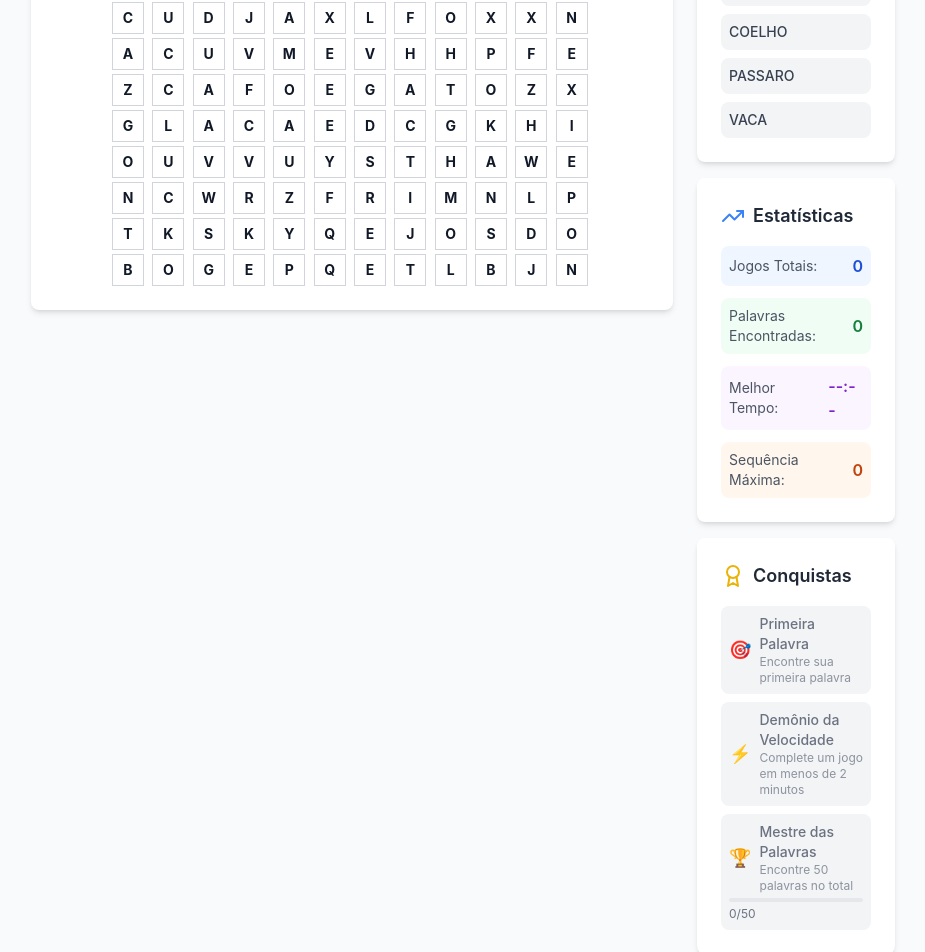
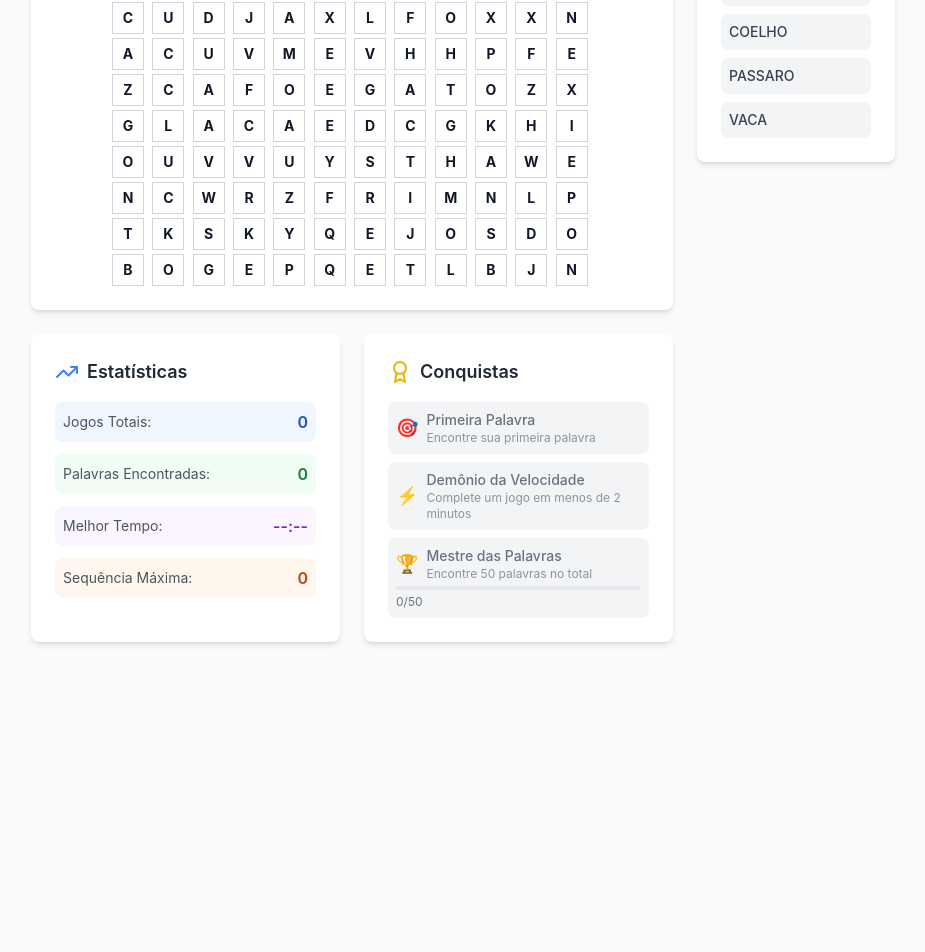
Before and after one commit to gus-gslab/gslgamezone, a React (Vite) app: page /caca-palavras in a window 1280 px wide. Shown: the part 502-1454 px from the top of the page, without its empty margins (177-1102 px from the left). After the commit the page ends 1160 px from the top, so only its background shows below. Built offline with nearby package versions, Linux system fonts and the light colour scheme.

Commit message:
feat: improve game layout and translations, fix language selector, remove dark mode from setup and game pages

```diff
--- a/src/components/WordSearchGame.tsx
+++ b/src/components/WordSearchGame.tsx
@@ -248,7 +248,14 @@ const UI_TRANSLATIONS = {
     gridSizes: { small: 'Pequeno (10x12)', medium: 'Médio (12x15)', large: 'Grande (14x18)' },
     wordDifficulties: { easy: 'Fácil', medium: 'Médio', hard: 'Difícil' },
     wordDifficultyDescriptions: { easy: 'Palavras simples e comuns', medium: 'Palavras de complexidade moderada', hard: 'Palavras complexas e longas' },
-    categories: { animals: 'Animais', colors: 'Cores', foods: 'Comidas', technology: 'Tecnologia', professions: 'Profissões', sports: 'Esportes', music: 'Música', nature: 'Natureza' }
+    categories: { animals: 'Animais', colors: 'Cores', foods: 'Comidas', technology: 'Tecnologia', professions: 'Profissões', sports: 'Esportes', music: 'Música', nature: 'Natureza' },
+    statistics: 'Estatísticas',
+    achievements: 'Conquistas',
+    totalGames: 'Jogos Totais',
+    wordsFound: 'Palavras Encontradas',
+    bestTime: 'Melhor Tempo',
+    maxStreak: 'Sequência Máxima',
+    moreAchievements: 'mais conquistas'
   },
   en: {
     title: 'Word Search',
@@ -268,7 +275,14 @@ const UI_TRANSLATIONS = {
     gridSizes: { small: 'Small (10x12)', medium: 'Medium (12x15)', large: 'Large (14x18)' },
     wordDifficulties: { easy: 'Easy', medium: 'Medium', hard: 'Hard' },
     wordDifficultyDescriptions: { easy: 'Simple and common words', medium: 'Moderate complexity words', hard: 'Complex and long words' },
-    categories: { animals: 'Animals', colors: 'Colors', foods: 'Foods', technology: 'Technology', professions: 'Professions', sports: 'Sports', music: 'Music', nature: 'Nature' }
+    categories: { animals: 'Animals', colors: 'Colors', foods: 'Foods', technology: 'Technology', professions: 'Professions', sports: 'Sports', music: 'Music', nature: 'Nature' },
+    statistics: 'Statistics',
+    achievements: 'Achievements',
+    totalGames: 'Total Games',
+    wordsFound: 'Words Found',
+    bestTime: 'Best Time',
+    maxStreak: 'Max Streak',
+    moreAchievements: 'more achievements'
   },
   es: {
     title: 'Sopa de Letras',
@@ -288,7 +302,14 @@ const UI_TRANSLATIONS = {
     gridSizes: { small: 'Pequeño (10x12)', medium: 'Mediano (12x15)', large: 'Grande (14x18)' },
     wordDifficulties: { easy: 'Fácil', medium: 'Medio', hard: 'Difícil' },
     wordDifficultyDescriptions: { easy: 'Palavras simples y comunes', medium: 'Palavras de complejidad moderada', hard: 'Palavras complejas y largas' },
-    categories: { animals: 'Animales', colors: 'Colores', foods: 'Comidas', technology: 'Tecnología', professions: 'Profesiones', sports: 'Deportes', music: 'Música', nature: 'Naturaleza' }
+    categories: { animals: 'Animales', colors: 'Colores', foods: 'Comidas', technology: 'Tecnología', professions: 'Profesiones', sports: 'Deportes', music: 'Música', nature: 'Naturaleza' },
+    statistics: 'Estadísticas',
+    achievements: 'Logros',
+    totalGames: 'Juegos Totales',
+    wordsFound: 'Palabras Encontradas',
+    bestTime: 'Mejor Tiempo',
+    maxStreak: 'Secuencia Máxima',
+    moreAchievements: 'más logros'
   }
 };
 
@@ -1364,6 +1385,99 @@ const WordSearchGame: React.FC = () => {
               )}
             </div>
           </motion.div>
+
+          {/* Estatísticas e Conquistas - Desktop (abaixo do grid) */}
+          <div className="hidden xl:grid xl:grid-cols-2 gap-6 mt-6">
+            {/* Estatísticas */}
+            <motion.div
+              className="card"
+              initial={{ opacity: 0, y: 20 }}
+              animate={{ opacity: 1, y: 0 }}
+              transition={{ duration: 0.5, delay: 0.4 }}
+            >
+              <h3 className="text-lg font-semibold text-gray-800 mb-4 flex items-center gap-2">
+                <TrendingUp className="text-blue-500" />
+                {t.statistics}
+              </h3>
+              <div className="space-y-3">
+                <div className="flex justify-between items-center p-2 bg-blue-50 rounded-lg">
+                  <span className="text-sm text-gray-600">{t.totalGames}:</span>
+                  <span className="font-semibold text-blue-700">{gameStats.totalGames}</span>
+                </div>
+                <div className="flex justify-between items-center p-2 bg-green-50 rounded-lg">
+                  <span className="text-sm text-gray-600">{t.wordsFound}:</span>
+                  <span className="font-semibold text-green-700">{gameStats.totalWordsFound}</span>
+                </div>
+                <div className="flex justify-between items-center p-2 bg-purple-50 rounded-lg">
+                  <span className="text-sm text-gray-600">{t.bestTime}:</span>
+                  <span className="font-semibold text-purple-700">
+                    {gameStats.bestTime > 0 ? formatTime(gameStats.bestTime) : '--:--'}
+                  </span>
+                </div>
+                <div className="flex justify-between items-center p-2 bg-orange-50 rounded-lg">
+                  <span className="text-sm text-gray-600">{t.maxStreak}:</span>
+                  <span className="font-semibold text-orange-700">{gameStats.longestStreak}</span>
+                </div>
+              </div>
+            </motion.div>
+
+            {/* Conquistas */}
+            <motion.div
+              className="card"
+              initial={{ opacity: 0, y: 20 }}
+              animate={{ opacity: 1, y: 0 }}
+              transition={{ duration: 0.5, delay: 0.5 }}
+            >
+              <h3 className="text-lg font-semibold text-gray-800 mb-4 flex items-center gap-2">
+                <Award className="text-yellow-500" />
+                {t.achievements}
+              </h3>
+              <div className="space-y-2">
+                {gameStats.achievements.slice(0, 3).map((achievement, index) => (
+                  <motion.div
+                    key={achievement.id}
+                    className={`p-2 rounded-lg text-sm transition-all ${
+                      achievement.unlocked
+                        ? 'bg-yellow-100 text-yellow-800 border border-yellow-200'
+                        : 'bg-gray-100 text-gray-500'
+                    }`}
+                    initial={{ opacity: 0, x: -10 }}
+                    animate={{ opacity: 1, x: 0 }}
+                    transition={{ delay: index * 0.1 }}
+                  >
+                    <div className="flex items-center gap-2">
+                      <span className="text-lg">{achievement.icon}</span>
+                      <div className="flex-1">
+                        <div className="font-medium">{achievement.name}</div>
+                        <div className="text-xs opacity-75">{achievement.description}</div>
+                      </div>
+                      {achievement.unlocked && (
+                        <span className="text-yellow-600">✓</span>
+                      )}
+                    </div>
+                    {!achievement.unlocked && achievement.maxProgress > 1 && (
+                      <div className="mt-1">
+                        <div className="w-full bg-gray-200 rounded-full h-1">
+                          <div
+                            className="bg-yellow-400 h-1 rounded-full transition-all duration-300"
+                            style={{ width: `${(achievement.progress / achievement.maxProgress) * 100}%` }}
+                          />
+                        </div>
+                        <div className="text-xs text-gray-500 mt-1">
+                          {achievement.progress}/{achievement.maxProgress}
+                        </div>
+                      </div>
+                    )}
+                  </motion.div>
+                ))}
+                {gameStats.achievements.filter(a => a.unlocked).length > 3 && (
+                  <div className="text-center text-sm text-gray-500 mt-2">
+                    +{gameStats.achievements.filter(a => a.unlocked).length - 3} {t.moreAchievements}
+                  </div>
+                )}
+              </div>
+            </motion.div>
+          </div>
         </div>
 
         <div className="xl:col-span-1 space-y-4">
@@ -1397,49 +1511,49 @@ const WordSearchGame: React.FC = () => {
             </div>
           </motion.div>
 
-          {/* Estatísticas */}
+          {/* Estatísticas - Mobile/Tablet (lado direito) */}
           <motion.div
-            className="card"
+            className="card xl:hidden"
             initial={{ opacity: 0, x: 20 }}
             animate={{ opacity: 1, x: 0 }}
             transition={{ duration: 0.5, delay: 0.4 }}
           >
             <h3 className="text-lg font-semibold text-gray-800 mb-4 flex items-center gap-2">
               <TrendingUp className="text-blue-500" />
-              Estatísticas
+              {t.statistics}
             </h3>
             <div className="space-y-3">
               <div className="flex justify-between items-center p-2 bg-blue-50 rounded-lg">
-                <span className="text-sm text-gray-600">Jogos Totais:</span>
+                <span className="text-sm text-gray-600">{t.totalGames}:</span>
                 <span className="font-semibold text-blue-700">{gameStats.totalGames}</span>
               </div>
               <div className="flex justify-between items-center p-2 bg-green-50 rounded-lg">
-                <span className="text-sm text-gray-600">Palavras Encontradas:</span>
+                <span className="text-sm text-gray-600">{t.wordsFound}:</span>
                 <span className="font-semibold text-green-700">{gameStats.totalWordsFound}</span>
               </div>
               <div className="flex justify-between items-center p-2 bg-purple-50 rounded-lg">
-                <span className="text-sm text-gray-600">Melhor Tempo:</span>
+                <span className="text-sm text-gray-600">{t.bestTime}:</span>
                 <span className="font-semibold text-purple-700">
                   {gameStats.bestTime > 0 ? formatTime(gameStats.bestTime) : '--:--'}
                 </span>
               </div>
               <div className="flex justify-between items-center p-2 bg-orange-50 rounded-lg">
-                <span className="text-sm text-gray-600">Sequência Máxima:</span>
+                <span className="text-sm text-gray-600">{t.maxStreak}:</span>
                 <span className="font-semibold text-orange-700">{gameStats.longestStreak}</span>
               </div>
             </div>
           </motion.div>
 
-          {/* Conquistas */}
+          {/* Conquistas - Mobile/Tablet (lado direito) */}
           <motion.div
-            className="card"
+            className="card xl:hidden"
             initial={{ opacity: 0, x: 20 }}
             animate={{ opacity: 1, x: 0 }}
             transition={{ duration: 0.5, delay: 0.5 }}
           >
             <h3 className="text-lg font-semibold text-gray-800 mb-4 flex items-center gap-2">
               <Award className="text-yellow-500" />
-              Conquistas
+              {t.achievements}
             </h3>
             <div className="space-y-2">
               {gameStats.achievements.slice(0, 3).map((achievement, index) => (
@@ -1481,7 +1595,7 @@ const WordSearchGame: React.FC = () => {
               ))}
               {gameStats.achievements.filter(a => a.unlocked).length > 3 && (
                 <div className="text-center text-sm text-gray-500 mt-2">
-                  +{gameStats.achievements.filter(a => a.unlocked).length - 3} mais conquistas
+                  +{gameStats.achievements.filter(a => a.unlocked).length - 3} {t.moreAchievements}
                 </div>
               )}
             </div>
--- a/src/main.tsx
+++ b/src/main.tsx
@@ -6,7 +6,7 @@ import './i18n'
 import { Toaster } from 'react-hot-toast'
 
 ReactDOM.createRoot(document.getElementById('root')!).render(
-  <React.StrictMode>
+  <>
     <App />
     <Toaster
       position="top-center"
@@ -25,5 +25,5 @@ ReactDOM.createRoot(document.getElementById('root')!).render(
         },
       }}
     />
-  </React.StrictMode>,
+  </>,
 )
```
Also changed, not shown: src/components/LanguageSelector.tsx (+28 -5 lines), src/pages/GameSetup.tsx (+18 -22 lines).
